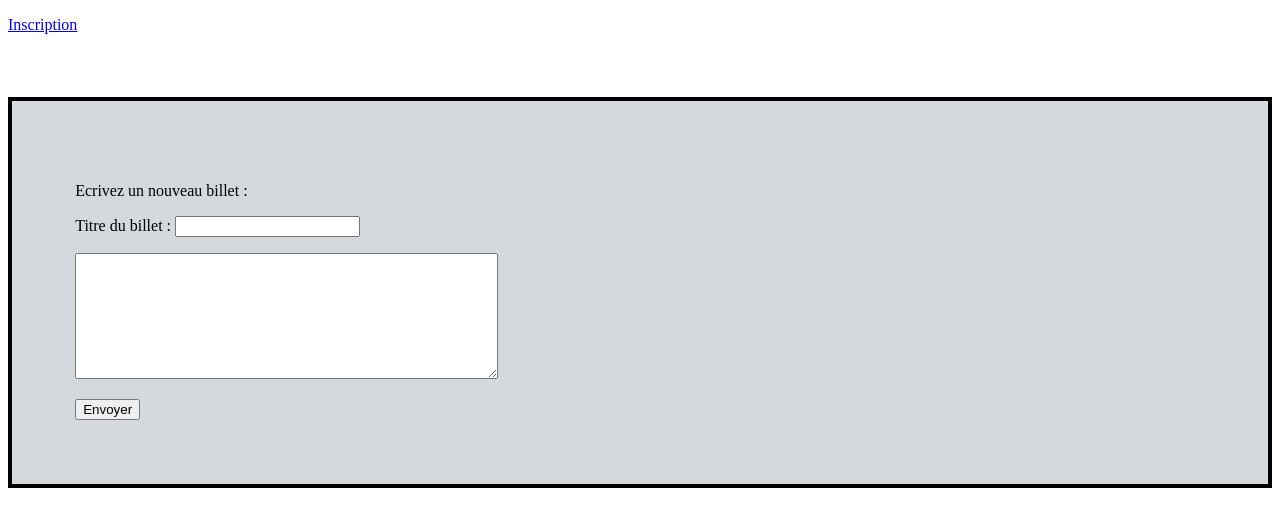
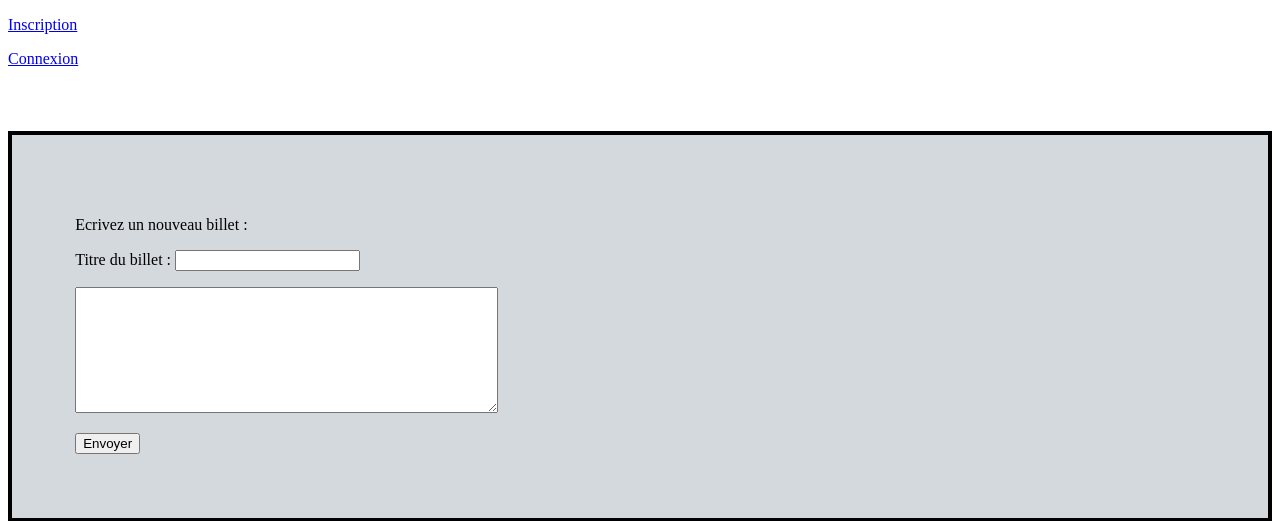
Before and after one commit to AGBubble/CMS_CV_Portfolio, a PHP site: page / in a window 1280 px wide. Shown: the top 521 px of the page. Run offline with PHP 8.4, Linux system fonts and the light colour scheme; data that the repository does not hold is empty.

Commit message:
J'ai ajoute mon prenom

```diff
--- a/index.php
+++ b/index.php
@@ -1,5 +1,5 @@
  <?php
-
+ // Aina
  ?>
  <!DOCTYPE html>
 <html>
@@ -15,6 +15,7 @@
 
 	<div class="members">
 		<p><a href="inscription.php">Inscription</a></p>
+		<p><a href="connexion_page.php">Connexion</a></p>
 	</div>
 
 	<?php
```
